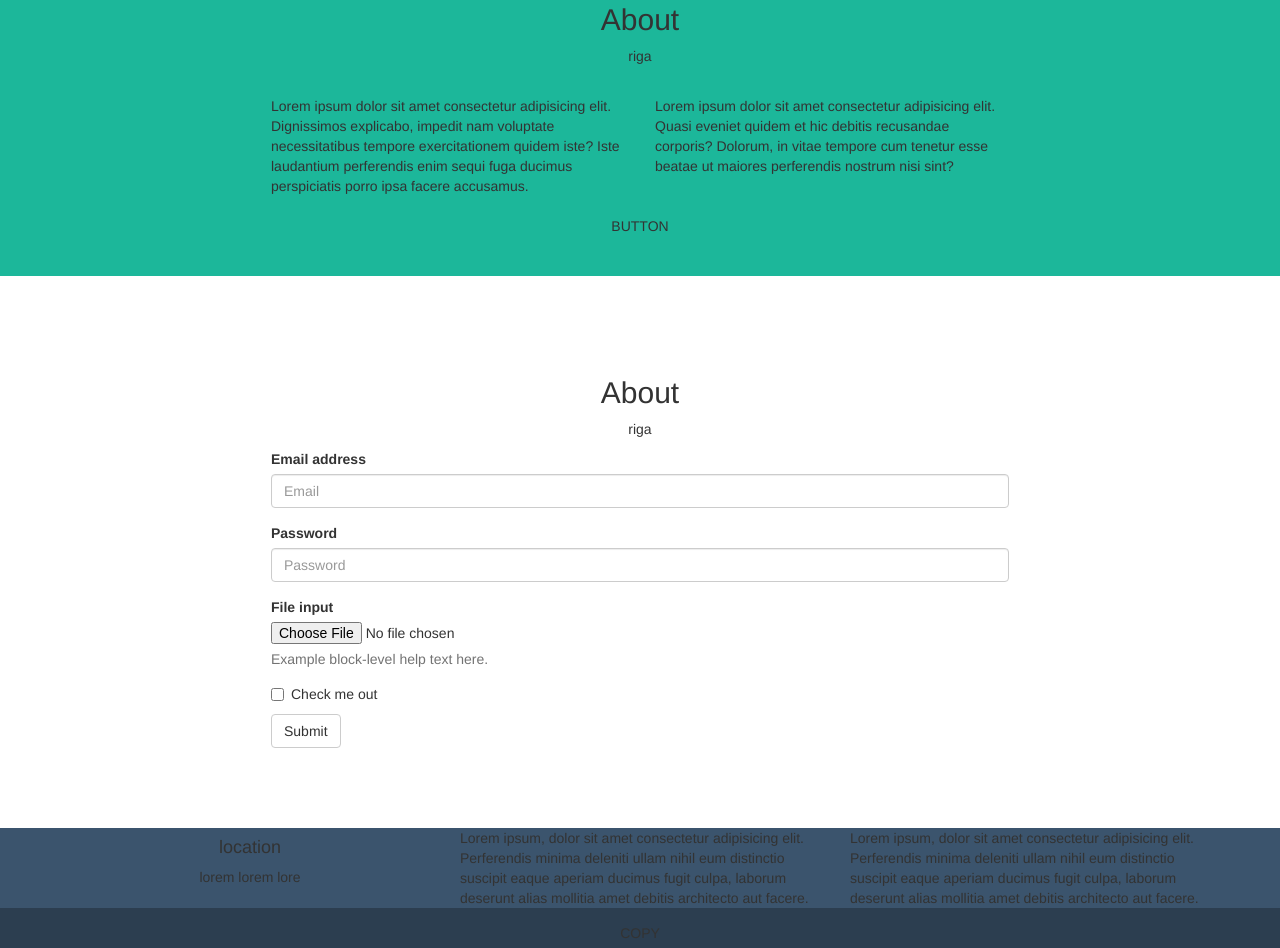
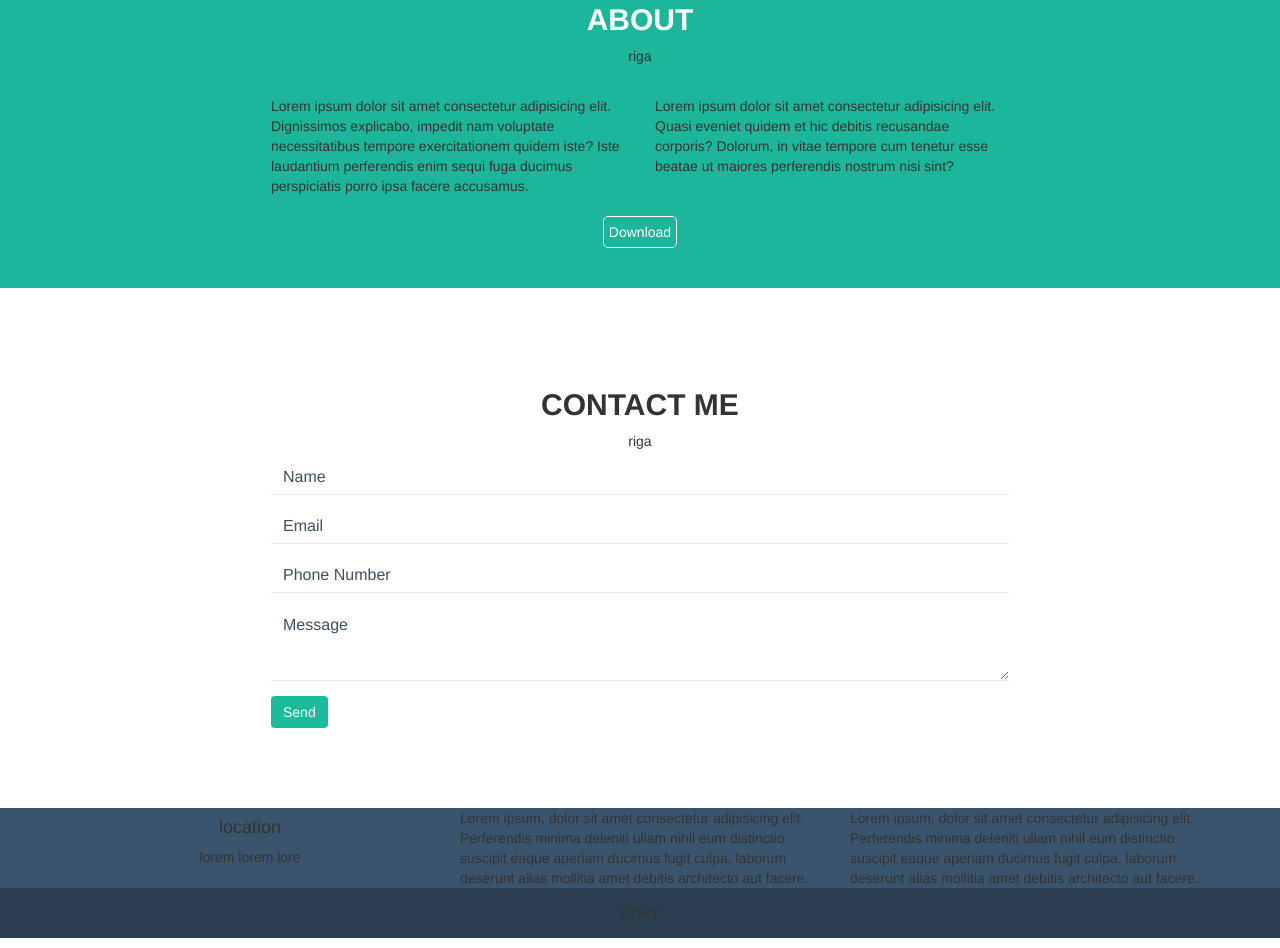
Before and after one commit to mattiatealdi/html-css-bootstrap-freelancer, a plain HTML site: page index.html in a window 1280 px wide. Shown: the part 1539-2487 px from the top of the page. Drawn offline with nearby package versions, Linux system fonts and the light colour scheme.

Commit message:
form-finito

```diff
--- a/css/style.css
+++ b/css/style.css
@@ -56,6 +56,25 @@
   background-color: #2C3E50;
 }
 
+.mt-bold{
+  font-weight: bold;
+}
+
+.mt-text-white{
+  color: white;
+}
+
+.mt-background-none{
+  background:none;
+}
+
+.mt-download-btn{
+  color:white;
+  border-radius: 5px;
+  border: 1px solid white;
+  padding: 5px;
+}
+
 /* header */
 header{
   background-color: #2C3E50;
@@ -99,3 +118,22 @@ header{
   background: lightcoral;
   margin-bottom: 15px;
 }
+
+/* modifiche a bootstrap */
+
+.form-group .form-control{
+  border: none;
+  box-shadow:none;
+  border-bottom: 1px solid #EBEBEB;
+  border-radius: 0px;
+}
+ .form-group .form-control::placeholder{
+    color: #3E4F5F;
+    font-size: 16px;
+  }
+
+  .btn-default{
+    background-color: #1ABC9C;
+    color: white;
+    border:none;
+  }
--- a/index.html
+++ b/index.html
@@ -52,11 +52,12 @@
 
   <!--portfolio-->
   <div class="container-portfolio">
-
-    <div class="row title">
-      <div class="col-xs-12 text-center mt-margin-bottom-20">
-        <h2>Portfolio</h2>
-        <p>riga</p>
+    <div class="container">
+      <div class="row title">
+        <div class="col-xs-12 text-center mt-margin-bottom-20">
+          <h2>Portfolio</h2>
+          <p>riga</p>
+        </div>
       </div>
     </div>
 
@@ -89,7 +90,7 @@
   <section id="about" >
     <div class="container-fluid mt-margin-top-80">
       <div class="row text-center">
-        <div class="col-xs-12"><h2>About</h2></div>
+        <div class="col-xs-12"><h2 class="mt-bold mt-text-white">ABOUT</h2></div>
         <div class="col-xs-12"><p>riga</p></div>
       </div>
     </div>
@@ -107,7 +108,9 @@
 
     <div class="container-fluid mt-margin-top-20 mt-padding-bottom-40">
       <div class="row text-center">
-       <div class="col-xs-12">BUTTON</div> <!--download button-->
+       <div class="col-xs-12">
+         <button class="mt-background-none mt-download-btn">Download</button>
+       </div> <!--download button-->
       </div>
     </div>
   </section>
@@ -116,7 +119,7 @@
 <section id="form">
   <div class="container mt-margin-top-80">
     <div class="row text-center">
-      <div class="col-xs-12"><h2>About</h2></div>
+      <div class="col-xs-12"><h2 class="mt-bold">CONTACT ME</h2></div>
       <div class="col-xs-12"><p>riga</p></div>
     </div>
   </div>
@@ -126,24 +129,18 @@
       <div class="col-xs-12">
         <form>
           <div class="form-group">
-            <label for="exampleInputEmail1">Email address</label>
+            <input type="name" class="form-control" id="exampleInputName1" placeholder="Name">
+          </div>
+          <div class="form-group">
             <input type="email" class="form-control" id="exampleInputEmail1" placeholder="Email">
           </div>
           <div class="form-group">
-            <label for="exampleInputPassword1">Password</label>
-            <input type="password" class="form-control" id="exampleInputPassword1" placeholder="Password">
+            <input type="phonenumber" class="form-control" id="exampleInputPhoneNumber1" placeholder="Phone Number">
           </div>
           <div class="form-group">
-            <label for="exampleInputFile">File input</label>
-            <input type="file" id="exampleInputFile">
-            <p class="help-block">Example block-level help text here.</p>
+            <textarea class="form-control" rows="3" placeholder="Message"></textarea>
           </div>
-          <div class="checkbox">
-            <label>
-              <input type="checkbox"> Check me out
-            </label>
-          </div>
-          <button type="submit" class="btn btn-default">Submit</button>
+          <button type="submit" class="btn btn-default">Send</button>
         </form>
       </div>
     </div>
```
